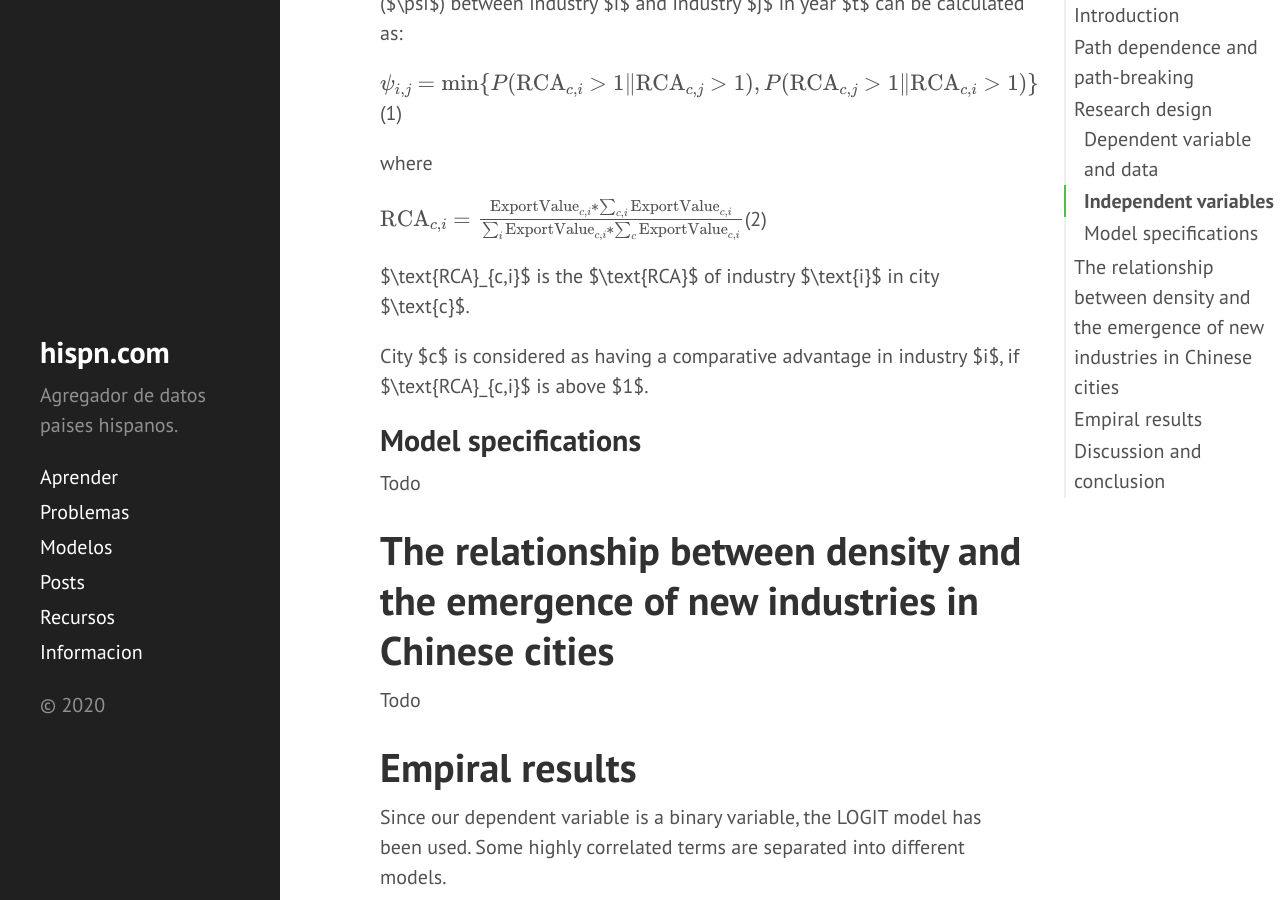
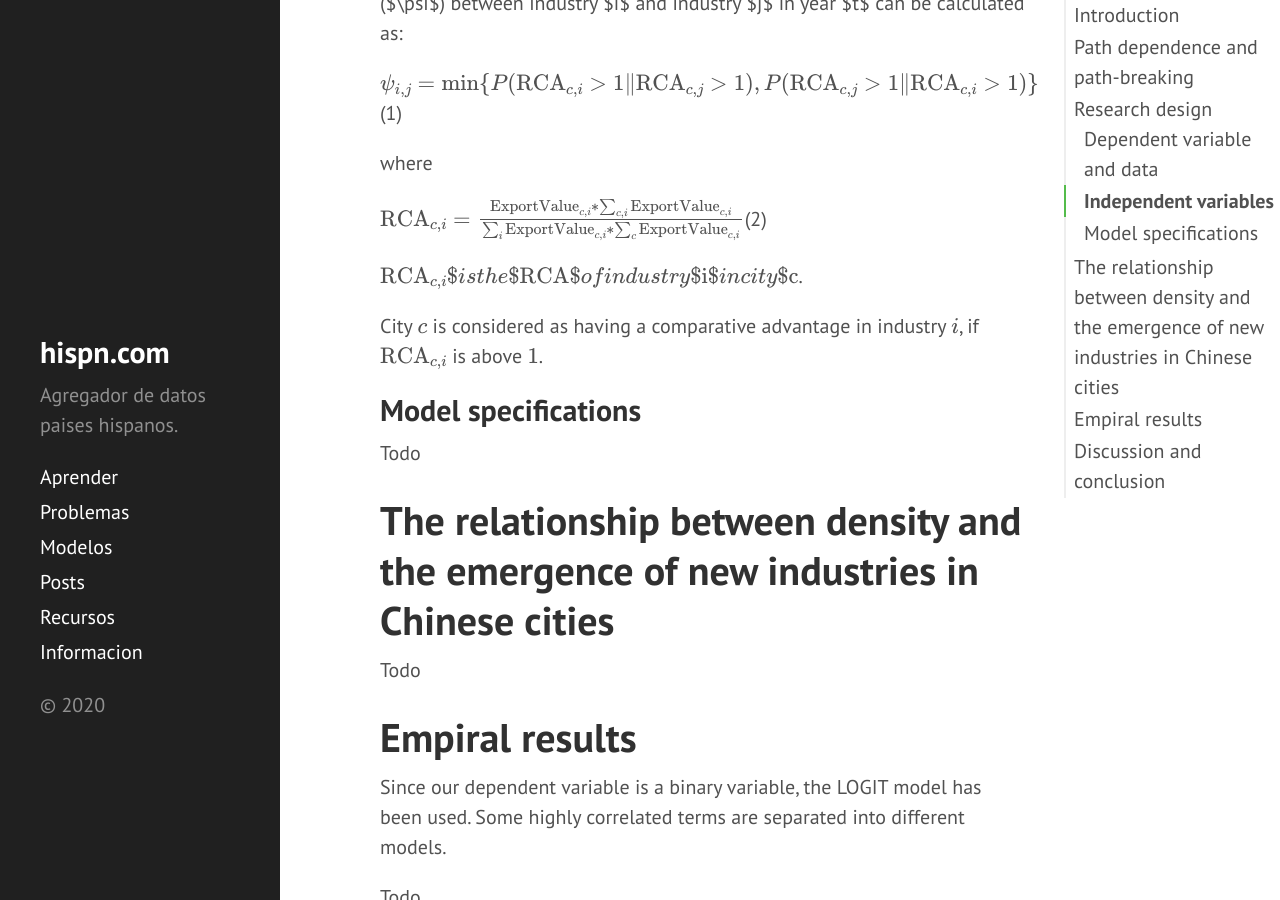
Before and after one commit to DanielBremont/hispn.github.io, a Jekyll site: the page built from _posts/papers/2020-05-01-How-jump-further-catch-up-Path-breaking-uneven-industry-space.md, in a window 1280 px wide and 900 px high, scrolled down 3752 px. Built offline with Jekyll 4.4.1, drawn with Linux system fonts in a browser that asks for light colours; formulas are drawn with MathJax 3.

Commit message:
Nuevo commit

```diff
--- a/_posts/papers/2020-05-01-How-jump-further-catch-up-Path-breaking-uneven-industry-space.md
+++ b/_posts/papers/2020-05-01-How-jump-further-catch-up-Path-breaking-uneven-industry-space.md
@@ -77,9 +77,9 @@
 
 $$\text{RCA}_{c,i}  = \frac{\text{ExportValue}_{c,i} *\sum_{c,i} \text{ExportValue}_{c,i} } {\sum_{i} \text{ExportValue}_{c,i}* \sum_c{\text{ExportValue}_{c,i}} } $$(2)
 
-$\text{RCA}_{c,i}$ is the $\text{RCA}$ of industry $\text{i}$ in city $\text{c}$.
+$$\text{RCA}_{c,i}$ is the $\text{RCA}$ of industry $\text{i}$ in city $\text{c}$$.
 
-City $c$ is considered as having a comparative advantage in industry $i$, if $\text{RCA}_{c,i}$ is above $1$.
+City $$c$$ is considered as having a comparative advantage in industry $$i$$, if $$\text{RCA}_{c,i}$$ is above $$1$$.
 
 ## Model specifications
 
```
